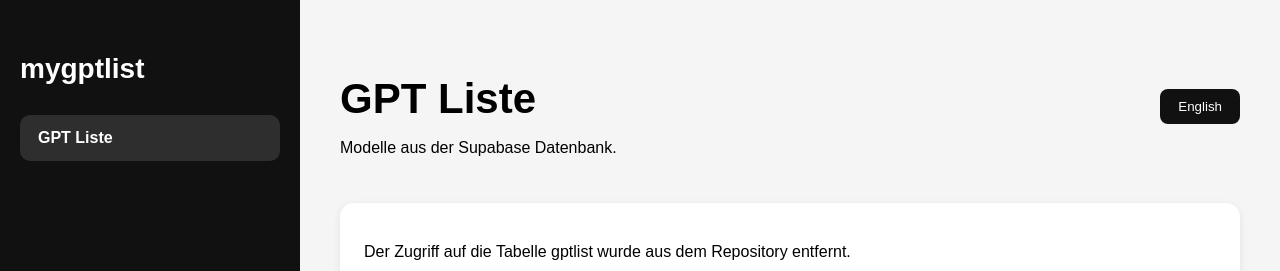
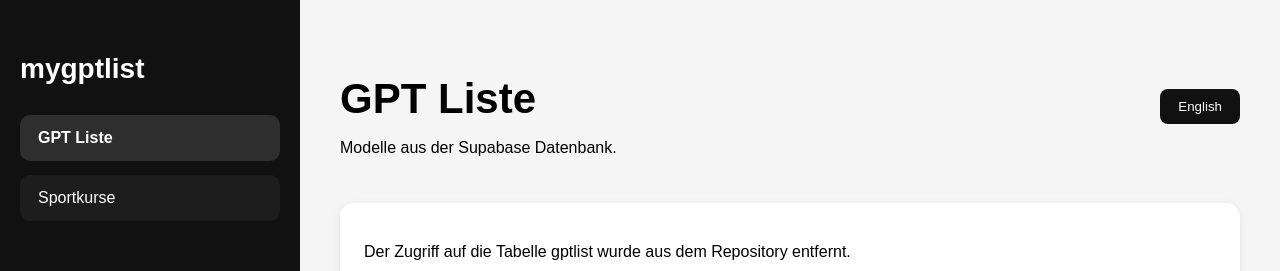
Before and after one commit to Frank-LeRo/mygptlist, a Next.js app: page /gptliste in a window 1280 px wide. Shown: the top 271 px of the page. Built offline with nearby package versions, Linux system fonts and the light colour scheme.

Commit message:
Add sport courses menu item

```diff
--- a/app/gptliste/page.js
+++ b/app/gptliste/page.js
@@ -54,6 +54,19 @@
           >
             {t.gptList}
           </Link>
+
+          <Link
+            href="/sportkurse"
+            style={{
+              color: '#fff',
+              textDecoration: 'none',
+              padding: '14px 18px',
+              borderRadius: '10px',
+              background: 'rgba(255,255,255,0.05)'
+            }}
+          >
+            {t.sportCourses}
+          </Link>
         </nav>
       </aside>
 
```
